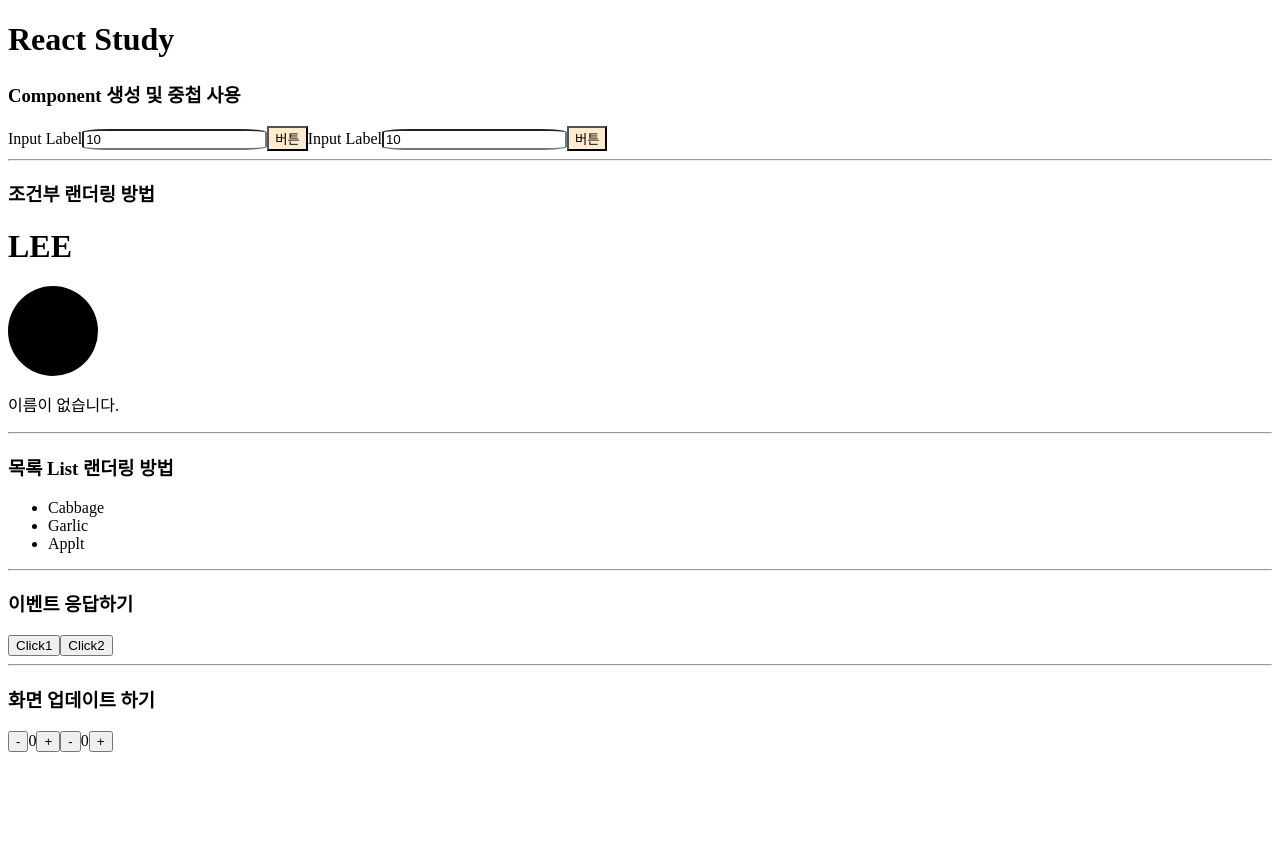
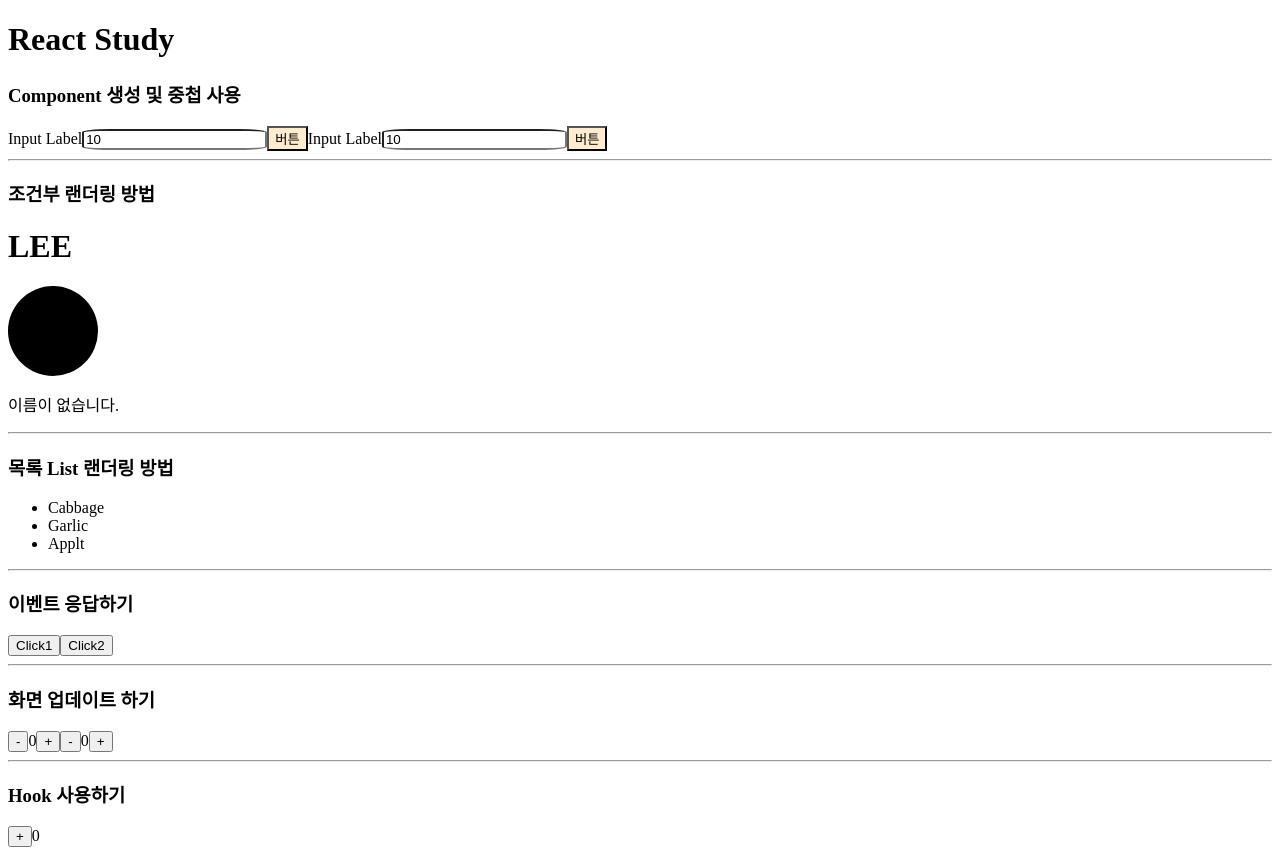
Before and after one commit to KimJiHu0/React, a React (Vite) app: page / in a window 1280 px wide. Before the commit the page ends 800 px from the top, so only its background shows below. Built offline with nearby package versions, Linux system fonts and the light colour scheme.

Commit message:
Hook 사용법

```diff
--- a/src/App.tsx
+++ b/src/App.tsx
@@ -8,6 +8,8 @@ import List from './components/List.tsx';
 import Button from './components/Button.tsx';
 // 화면 업데이트 하기 ( useState )
 import View from './components/View.tsx';
+// Hook 사용하기
+import Hook from './components/Hook.tsx';
 
 // 실제 main.tsx의 root Element에 Render될 선언형 함수 컴포넌트.
 function App() {
@@ -45,6 +47,9 @@ function App() {
             <h3>화면 업데이트 하기</h3>
             <View />
             <View />
+            <hr />
+            <h3>Hook 사용하기</h3>
+            <Hook />
         </>
     );
 }
--- /dev/null
+++ b/src/components/Hook.tsx
@@ -0,0 +1,22 @@
+import { useEffect, useState, useId } from 'react';
+export default function Hook() {
+    const [count, setCount] = useState(0);
+    const id = useId();
+
+    function plus() {
+        // Error
+        // console.log(useId());
+        setCount(count + 1);
+    }
+
+    useEffect(() => {
+        console.log(id, count);
+    }, [count]);
+
+    return (
+        <>
+            <button onClick={plus}>+</button>
+            {count}
+        </>
+    );
+}
```
Also changed, not shown: 1 other file (tests, documents, lock files or other folders).
